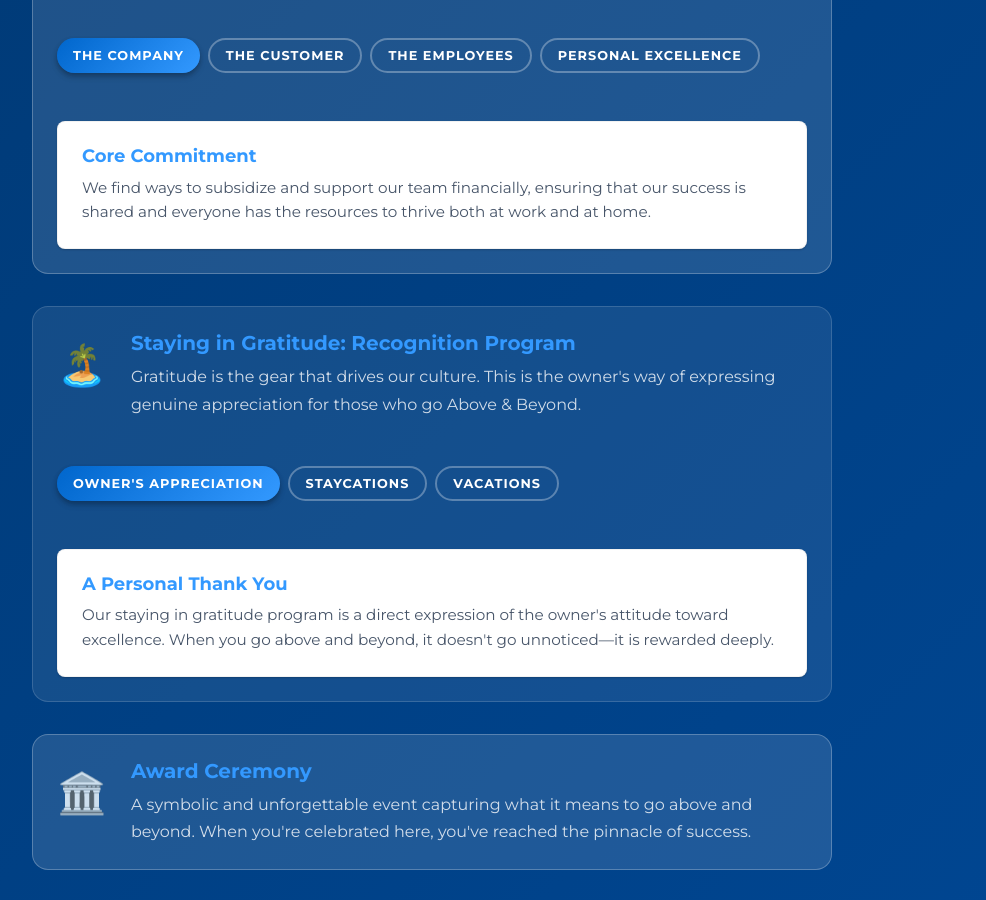
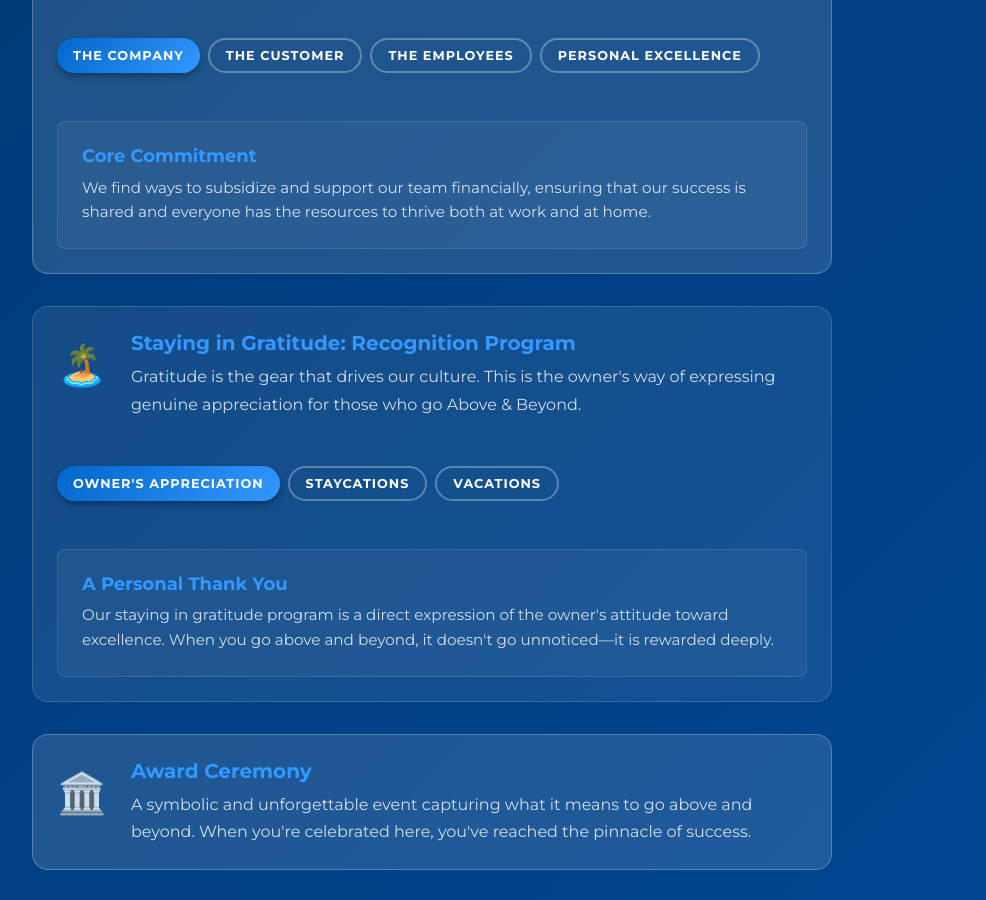
Before and after one commit to bshea-1/sales_site, a Next.js app: page /culture in a window 1280 px wide. Shown: the part 1320-2220 px from the top of the page, without its empty margins (208-1194 px from the left). Built offline with nearby package versions, Linux system fonts and the light colour scheme.

Commit message:
Remove white background boxes from culture tabs

```diff
--- a/src/app/culture/page.tsx
+++ b/src/app/culture/page.tsx
@@ -109,29 +109,29 @@ export default function CulturePage() {
                                 <button onClick={() => setHeartTab('personal')} className={`btn btn-sm ${heartTab === 'personal' ? 'btn-primary' : 'btn-outline'}`} style={{ fontSize: '0.8rem', padding: '0.5rem 1rem' }}>Personal Excellence</button>
                             </div>
 
-                            <div style={{ background: '#FFFFFF', padding: '1.5rem', borderRadius: 'var(--radius-md)', width: '100%', minHeight: '120px', border: '1px solid rgba(0,0,0,0.05)', boxShadow: 'var(--shadow-sm)' }}>
+                            <div style={{ background: 'rgba(255,255,255,0.05)', padding: '1.5rem', borderRadius: 'var(--radius-md)', width: '100%', minHeight: '120px', border: '1px solid rgba(255,255,255,0.1)' }}>
                                 {heartTab === 'company' && (
                                     <div className="animate-fade-in">
                                         <h4 style={{ color: 'var(--color-primary)', marginBottom: '0.5rem' }}>Core Commitment</h4>
-                                        <p style={{ fontSize: '0.95rem', lineHeight: '1.6', color: '#475569' }}>We find ways to subsidize and support our team financially, ensuring that our success is shared and everyone has the resources to thrive both at work and at home.</p>
+                                        <p style={{ fontSize: '0.95rem', lineHeight: '1.6', color: 'var(--color-gray-dark)' }}>We find ways to subsidize and support our team financially, ensuring that our success is shared and everyone has the resources to thrive both at work and at home.</p>
                                     </div>
                                 )}
                                 {heartTab === 'customer' && (
                                     <div className="animate-fade-in">
                                         <h4 style={{ color: 'var(--color-primary)', marginBottom: '0.5rem' }}>Empathy Driven Sales</h4>
-                                        <p style={{ fontSize: '0.95rem', lineHeight: '1.6', color: '#475569' }}>We treat every customer interaction with genuine heart. By prioritizing their needs and well-being, we build relationships that last and results that speak for themselves.</p>
+                                        <p style={{ fontSize: '0.95rem', lineHeight: '1.6', color: 'var(--color-gray-dark)' }}>We treat every customer interaction with genuine heart. By prioritizing their needs and well-being, we build relationships that last and results that speak for themselves.</p>
                                     </div>
                                 )}
                                 {heartTab === 'employees' && (
                                     <div className="animate-fade-in">
                                         <h4 style={{ color: 'var(--color-primary)', marginBottom: '0.5rem' }}>Mutual Support</h4>
-                                        <p style={{ fontSize: '0.95rem', lineHeight: '1.6', color: '#475569' }}>We support other departments through small acts that make a big difference—whether it&apos;s bringing lunch for a busy team or taking the time to express gratitude in person.</p>
+                                        <p style={{ fontSize: '0.95rem', lineHeight: '1.6', color: 'var(--color-gray-dark)' }}>We support other departments through small acts that make a big difference—whether it&apos;s bringing lunch for a busy team or taking the time to express gratitude in person.</p>
                                     </div>
                                 )}
                                 {heartTab === 'personal' && (
                                     <div className="animate-fade-in">
                                         <h4 style={{ color: 'var(--color-primary)', marginBottom: '0.5rem' }}>The Best Version of You</h4>
-                                        <p style={{ fontSize: '0.95rem', lineHeight: '1.6', color: '#475569' }}>Thinking with your heart means being the best employee you can be—not just for the targets, but out of respect for your craft and your colleagues.</p>
+                                        <p style={{ fontSize: '0.95rem', lineHeight: '1.6', color: 'var(--color-gray-dark)' }}>Thinking with your heart means being the best employee you can be—not just for the targets, but out of respect for your craft and your colleagues.</p>
                                     </div>
                                 )}
                             </div>
@@ -154,23 +154,23 @@ export default function CulturePage() {
                                 <button onClick={() => setGratitudeTab('vacations')} className={`btn btn-sm ${gratitudeTab === 'vacations' ? 'btn-primary' : 'btn-outline'}`} style={{ fontSize: '0.8rem', padding: '0.5rem 1rem' }}>Vacations</button>
                             </div>
 
-                            <div style={{ background: '#FFFFFF', padding: '1.5rem', borderRadius: 'var(--radius-md)', width: '100%', minHeight: '120px', border: '1px solid rgba(0,0,0,0.05)', boxShadow: 'var(--shadow-sm)' }}>
+                            <div style={{ background: 'rgba(255,255,255,0.05)', padding: '1.5rem', borderRadius: 'var(--radius-md)', width: '100%', minHeight: '120px', border: '1px solid rgba(255,255,255,0.1)' }}>
                                 {gratitudeTab === 'owner' && (
                                     <div className="animate-fade-in">
                                         <h4 style={{ color: 'var(--color-primary)', marginBottom: '0.5rem' }}>A Personal Thank You</h4>
-                                        <p style={{ fontSize: '0.95rem', lineHeight: '1.6', color: '#475569' }}>Our staying in gratitude program is a direct expression of the owner&apos;s attitude toward excellence. When you go above and beyond, it doesn&apos;t go unnoticed—it is rewarded deeply.</p>
+                                        <p style={{ fontSize: '0.95rem', lineHeight: '1.6', color: 'var(--color-gray-dark)' }}>Our staying in gratitude program is a direct expression of the owner&apos;s attitude toward excellence. When you go above and beyond, it doesn&apos;t go unnoticed—it is rewarded deeply.</p>
                                     </div>
                                 )}
                                 {gratitudeTab === 'staycations' && (
                                     <div className="animate-fade-in">
                                         <h4 style={{ color: 'var(--color-primary)', marginBottom: '0.5rem' }}>Oceanfront Retreats</h4>
-                                        <p style={{ fontSize: '0.95rem', lineHeight: '1.6', color: '#475569' }}>For those recognized, we offer exclusive access to reserve a house on the oceanfront of Virginia Beach. We also provide gift certificates to premium restaurants for rest and recharge.</p>
+                                        <p style={{ fontSize: '0.95rem', lineHeight: '1.6', color: 'var(--color-gray-dark)' }}>For those recognized, we offer exclusive access to reserve a house on the oceanfront of Virginia Beach. We also provide gift certificates to premium restaurants for rest and recharge.</p>
                                     </div>
                                 )}
                                 {gratitudeTab === 'vacations' && (
                                     <div className="animate-fade-in">
                                         <h4 style={{ color: 'var(--color-primary)', marginBottom: '0.5rem' }}>World-Class Getaways</h4>
-                                        <p style={{ fontSize: '0.95rem', lineHeight: '1.6', color: '#475569' }}>Our Vacations provide airline tickets for two and spending money to stay in the company&apos;s premium properties: choose between a <strong>two-bedroom apartment in Manhattan</strong> or a <strong>one-bedroom apartment in San Francisco</strong>, offering an elite urban retreat for our top performers.</p>
+                                        <p style={{ fontSize: '0.95rem', lineHeight: '1.6', color: 'var(--color-gray-dark)' }}>Our Vacations provide airline tickets for two and spending money to stay in the company&apos;s premium properties: choose between a <strong>two-bedroom apartment in Manhattan</strong> or a <strong>one-bedroom apartment in San Francisco</strong>, offering an elite urban retreat for our top performers.</p>
                                     </div>
                                 )}
                             </div>
```
